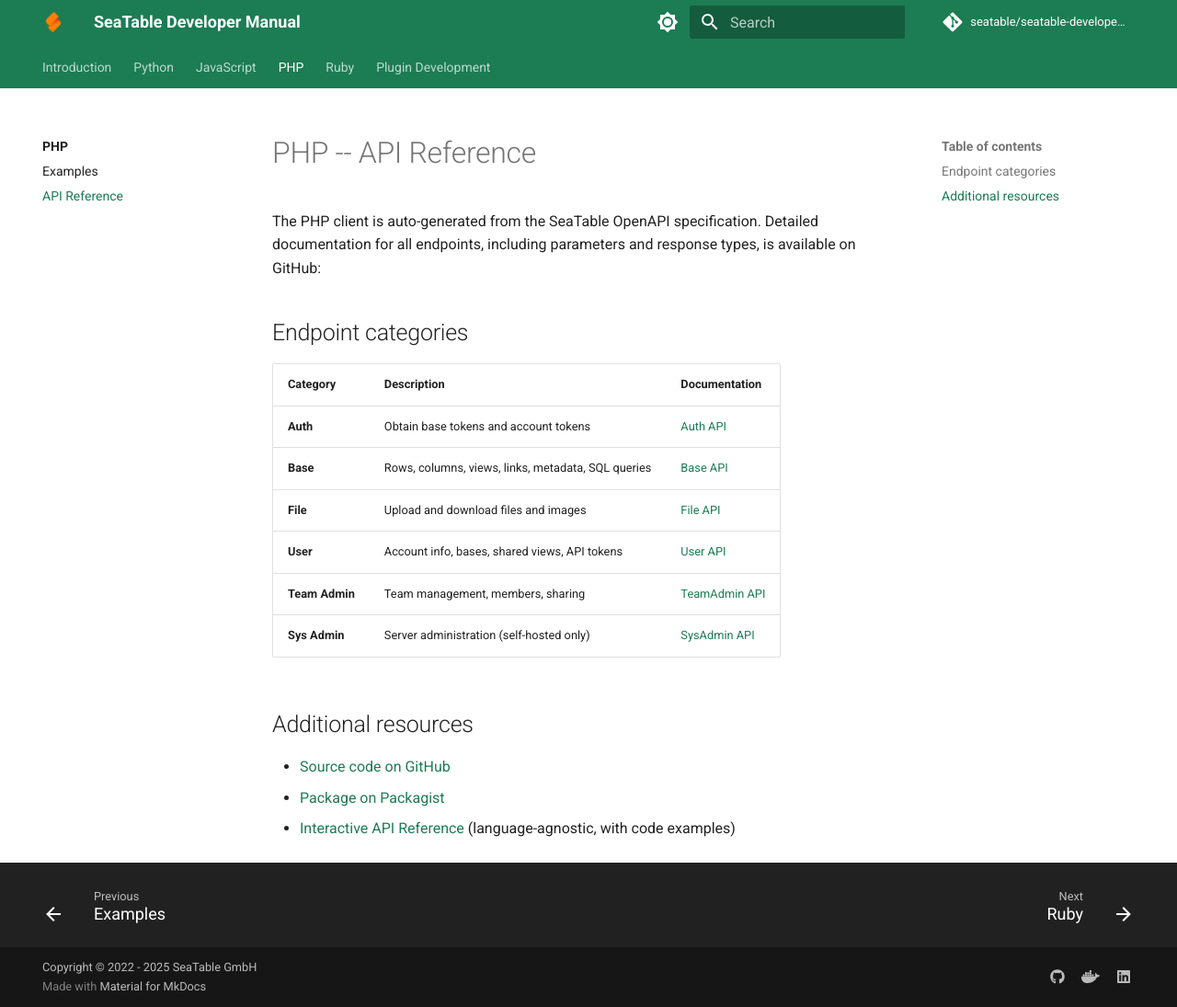
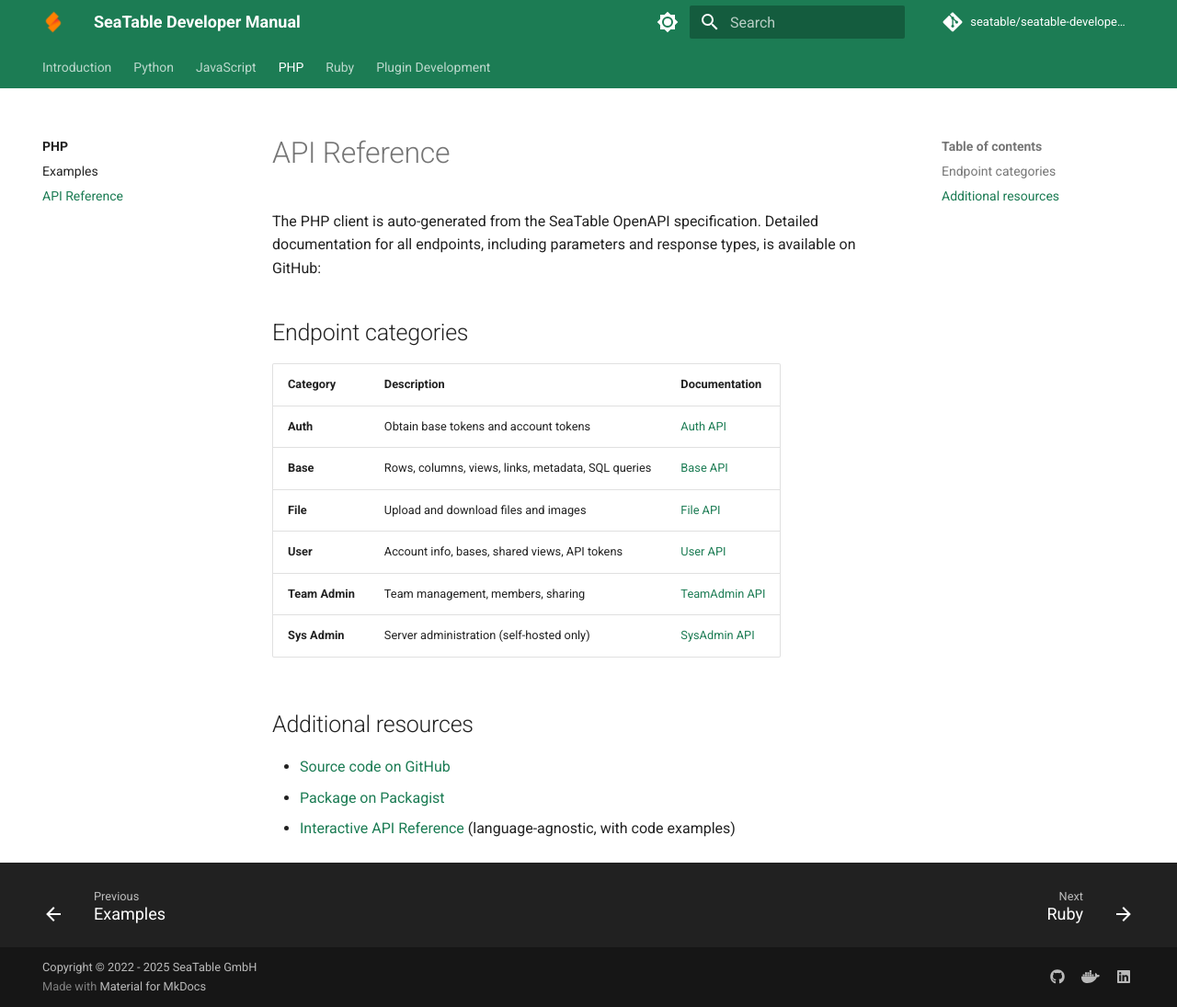
Before and after one commit to seatable/seatable-developer-docs, an MkDocs documentation site: the page built from docs/php/api-reference.md, in a window 1280 px wide and 1095 px high. Shown: the whole window at 92% size. Built offline with MkDocs 1.6.1 and Material for MkDocs 9.7.7, drawn with Linux system fonts in a browser that asks for light colours; comment, search, counter and statistics services are not loaded.

Commit message:
Remove redundant PHP prefix from page titles

```diff
--- a/docs/php/api-reference.md
+++ b/docs/php/api-reference.md
@@ -1,4 +1,4 @@
-# PHP -- API Reference
+# API Reference
 
 The PHP client is auto-generated from the SeaTable OpenAPI specification. Detailed documentation for all endpoints, including parameters and response types, is available on GitHub:
 
```
Also changed, not shown: docs/php/examples.md (+1 -1 lines).
